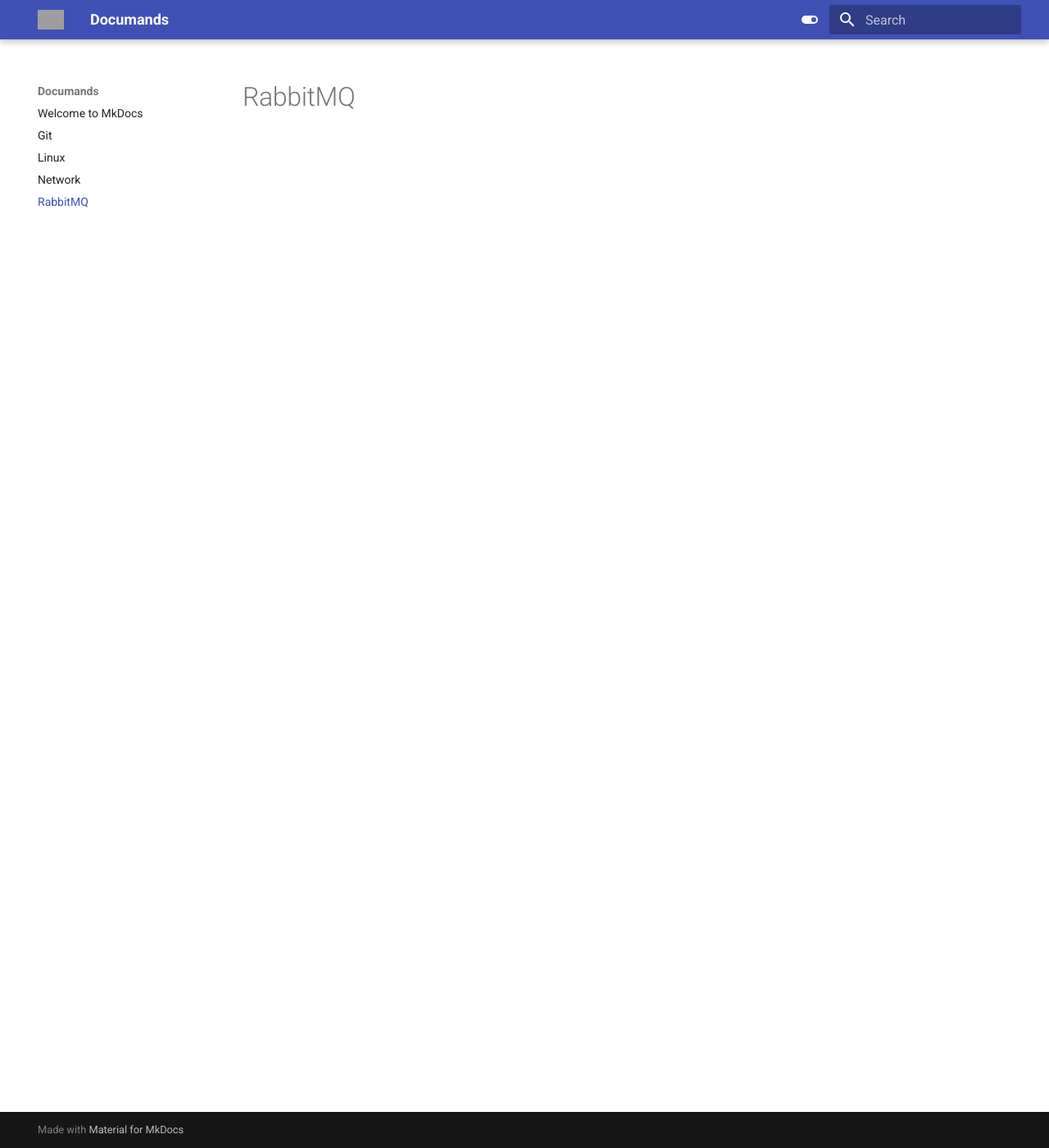
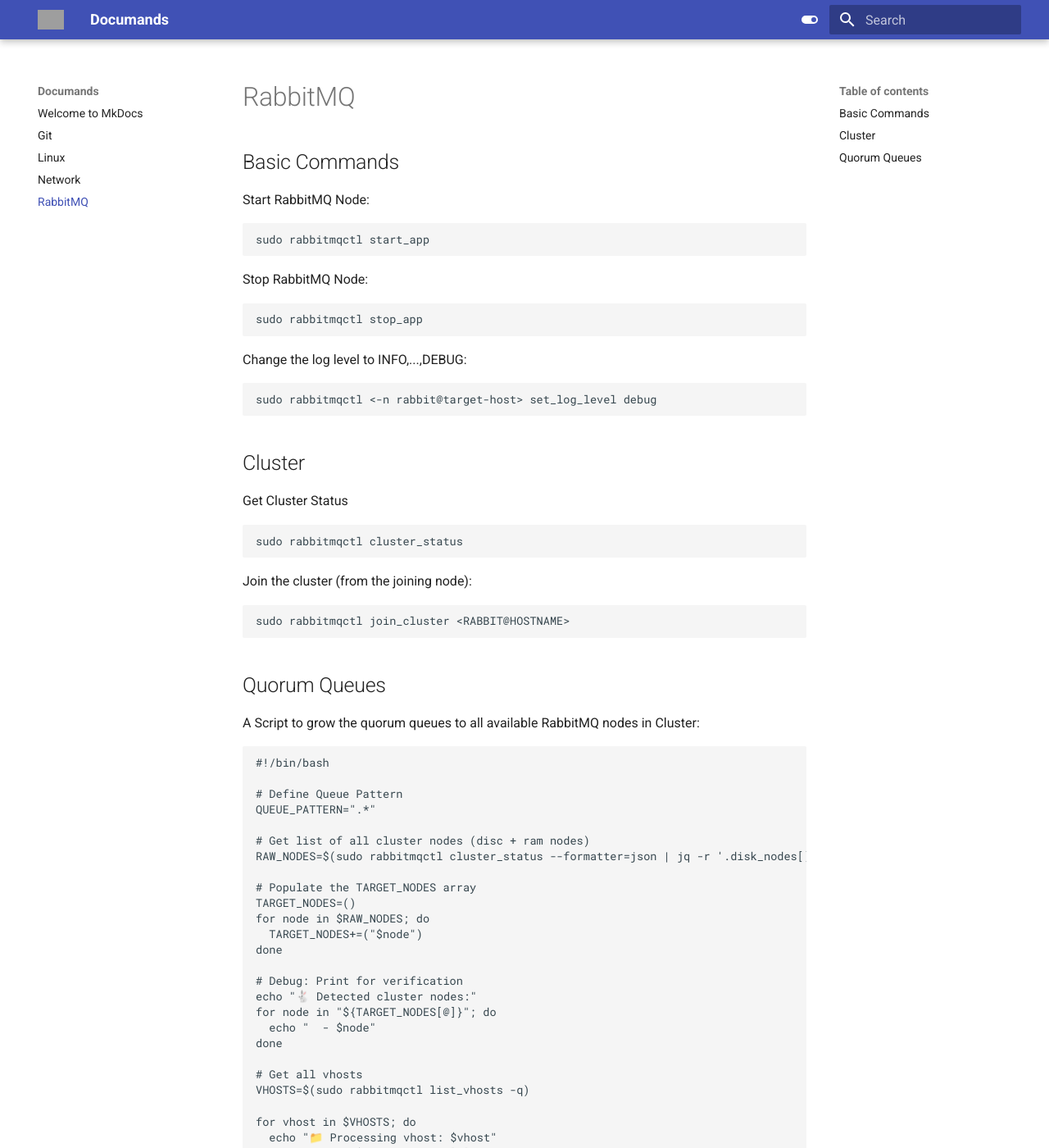
Before and after one commit to sabioes/mydocus, an MkDocs documentation site: the page built from docs/rabbitmq.md, in a window 1280 px wide and 1400 px high. Shown: the whole window at 82% size. Built offline with MkDocs 1.6.1 and Material for MkDocs 9.7.7, drawn with Linux system fonts in a browser that asks for light colours; some of the changed text lies outside the part shown; grey boxes are pictures that could not be loaded.

Commit message:
new history paragraf

````diff
--- a/docs/rabbitmq.md
+++ b/docs/rabbitmq.md
@@ -1 +1,61 @@
 # RabbitMQ
+
+## Basic Commands
+Start RabbitMQ Node:
+```bash
+sudo rabbitmqctl start_app
+```
+Stop RabbitMQ Node:
+```bash
+sudo rabbitmqctl stop_app
+```
+Change the log level to INFO,...,DEBUG:
+```bash
+sudo rabbitmqctl <-n rabbit@target-host> set_log_level debug
+```
+## Cluster
+Get Cluster Status
+```bash
+sudo rabbitmqctl cluster_status
+```
+Join the cluster (from the joining node):
+```bash
+sudo rabbitmqctl join_cluster <RABBIT@HOSTNAME>
+```
+## Quorum Queues
+
+A Script to grow the quorum queues to all available RabbitMQ nodes in Cluster:
+```bash
+#!/bin/bash
+
+# Define Queue Pattern
+QUEUE_PATTERN=".*"
+
+# Get list of all cluster nodes (disc + ram nodes)
+RAW_NODES=$(sudo rabbitmqctl cluster_status --formatter=json | jq -r '.disk_nodes[]?, .ram_nodes[]?')
+
+# Populate the TARGET_NODES array
+TARGET_NODES=()
+for node in $RAW_NODES; do
+  TARGET_NODES+=("$node")
+done
+
+# Debug: Print for verification
+echo "🐇 Detected cluster nodes:"
+for node in "${TARGET_NODES[@]}"; do
+  echo "  - $node"
+done
+
+# Get all vhosts
+VHOSTS=$(sudo rabbitmqctl list_vhosts -q)
+
+for vhost in $VHOSTS; do
+  echo "📁 Processing vhost: $vhost"
+  for node in "${TARGET_NODES[@]}"; do
+    echo "🔁 Growing queues on node: $node"
+    sudo rabbitmq-queues grow "$node" "all" \
+      --vhost-pattern "$vhost" \
+      --queue-pattern "$QUEUE_PATTERN"
+  done
+done
+```
````
Also changed, not shown: docs/git.md (+10 -0 lines), docs/linux.md (+1 -0 lines), docs/network.md (+3 -3 lines).
